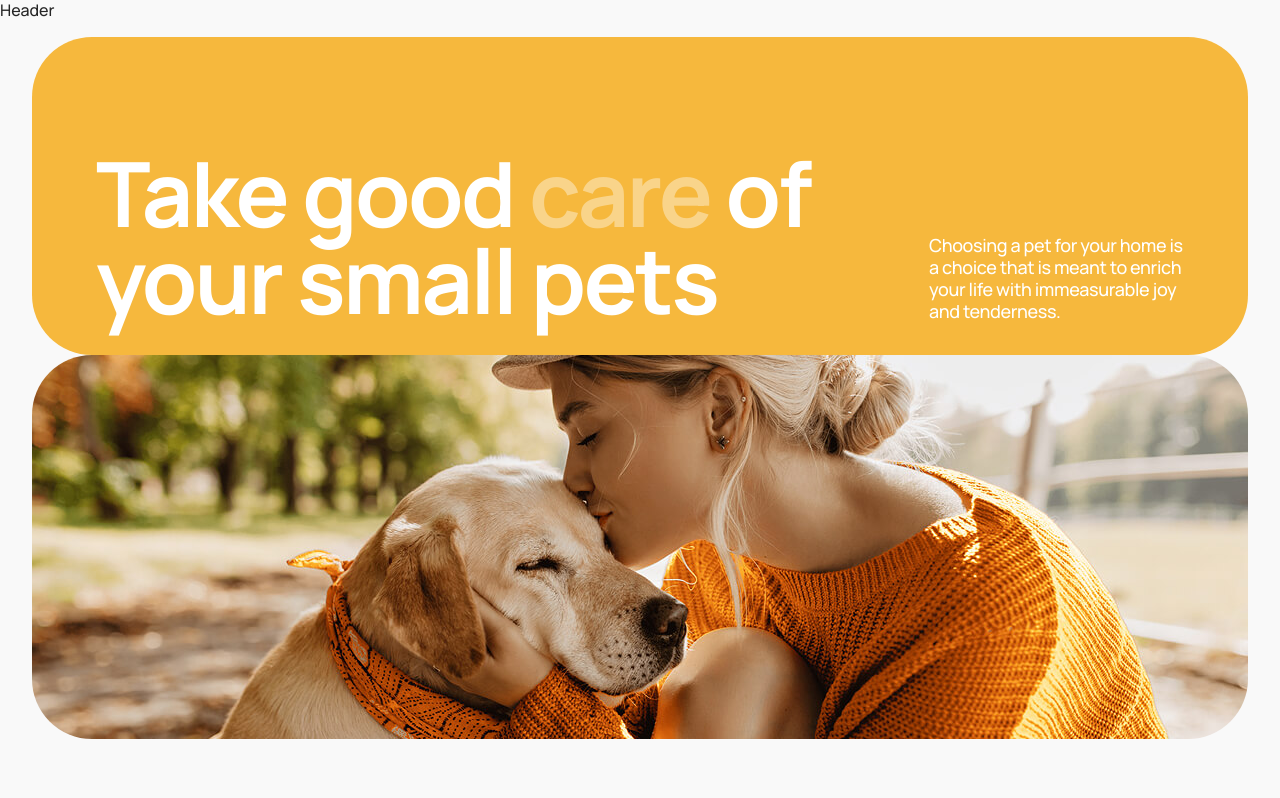
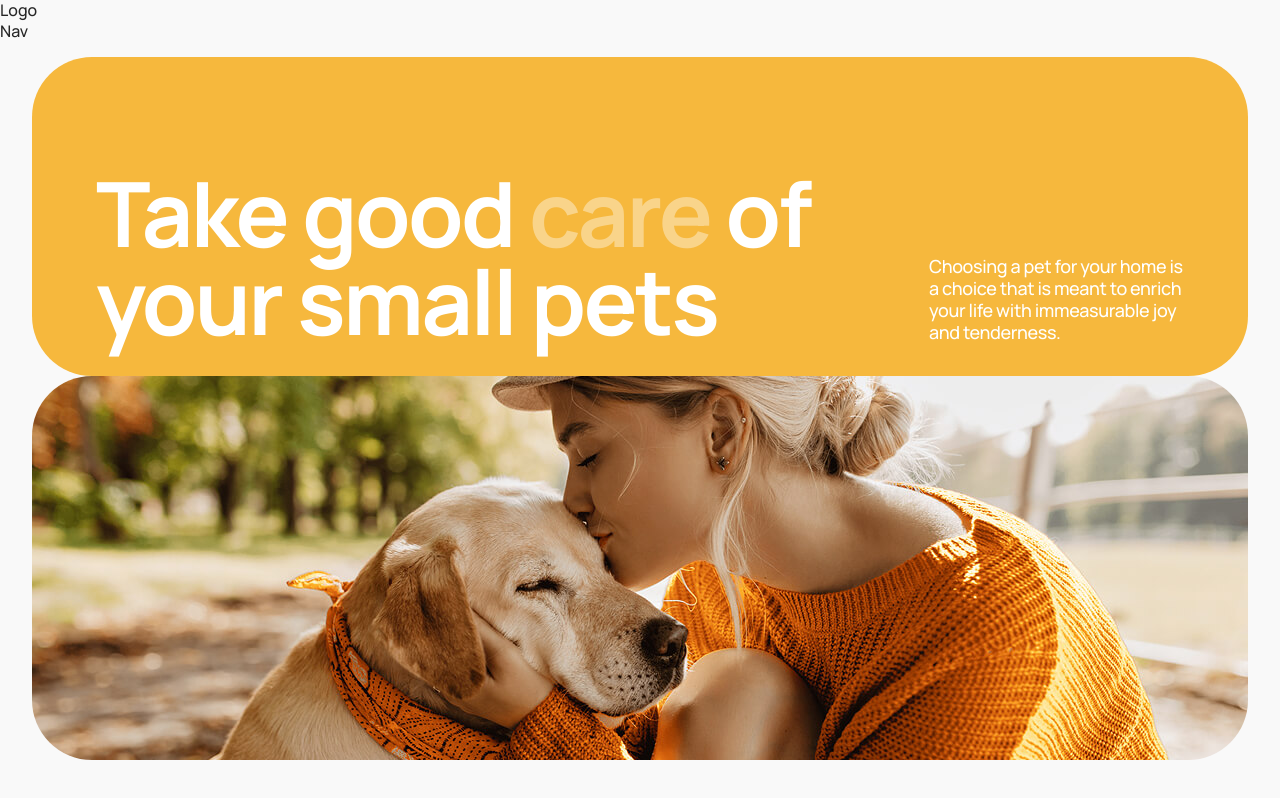
Before and after one commit to valentyna88/petlove, a React (Vite) app: page /home in a window 1280 px wide. Built offline with nearby package versions, Linux system fonts and the light colour scheme.

Commit message:
feat: add Header component

```diff
--- a/src/components/Header/Header.jsx
+++ b/src/components/Header/Header.jsx
@@ -1,5 +1,24 @@
+import { useLocation } from 'react-router-dom';
+import Logo from '../Logo/Logo';
+import Nav from '../Nav/Nav';
+import clsx from 'clsx';
+import css from './Header.module.css';
+
 const Header = () => {
-  return <div>Header</div>;
+  const location = useLocation();
+
+  const isHomePage = location.pathname === '/home';
+
+  return (
+    <header
+      className={clsx(css.header, {
+        [css.homeHeader]: isHomePage,
+      })}
+    >
+      <Logo icon={isHomePage ? 'icon-logo-white' : 'icon-logo-black'} />
+      <Nav />
+    </header>
+  );
 };
 
 export default Header;
```
